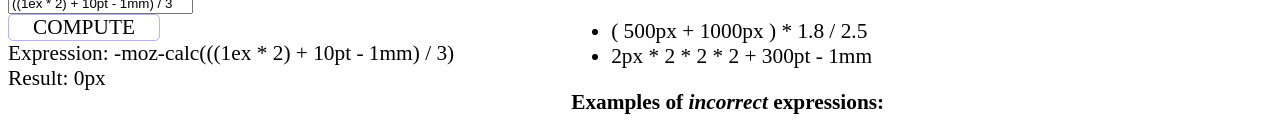
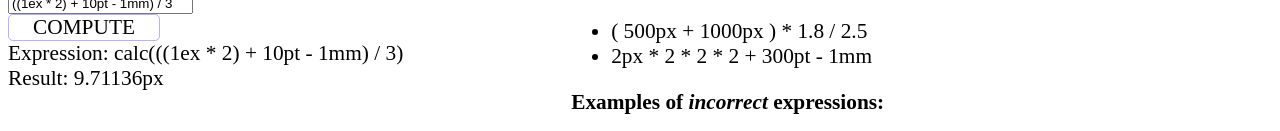
Before and after one commit to nico-izo/nico-izo.github.com, a plain HTML site: page calc.html in a window 1280 px wide. Both pictures are taken after a click on the element "COMPUTE". Shown: the part 176-307 px from the top of the page. Drawn offline with nearby package versions, Linux system fonts and the light colour scheme.

Commit message:
After 4 years I finally can use nonprefixed css calc

```diff
--- a/calc.html
+++ b/calc.html
@@ -70,7 +70,7 @@
 					function (){
 						var expression = $("#wheretocalc").val();
 						//expression = expression.replace("^\d*[0-9](\.\d*[0-9])?$", "$1px");
-						var text = "-moz-calc("+ expression +")";
+						var text = "calc("+ expression +")";
 						//alert(text);
 						$("#expression").html(text);
 						$("#calc").css('margin-bottom', text);
```
